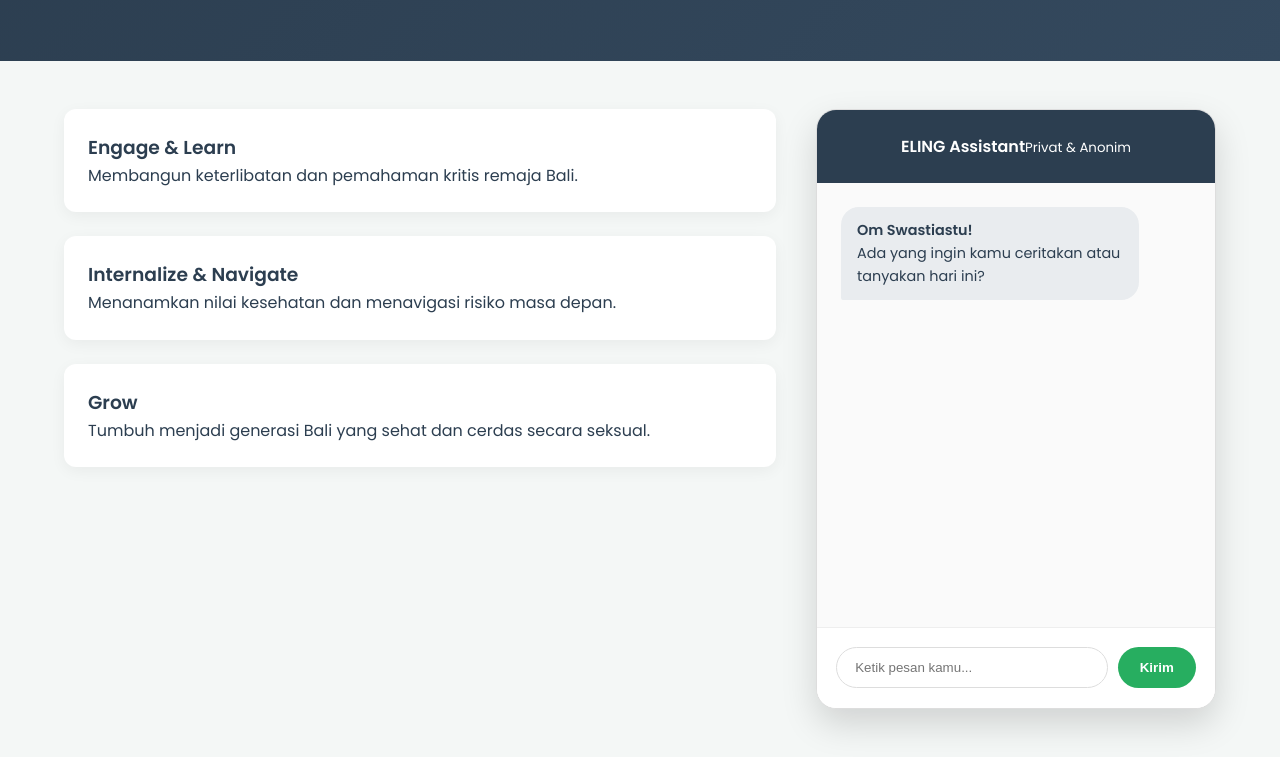
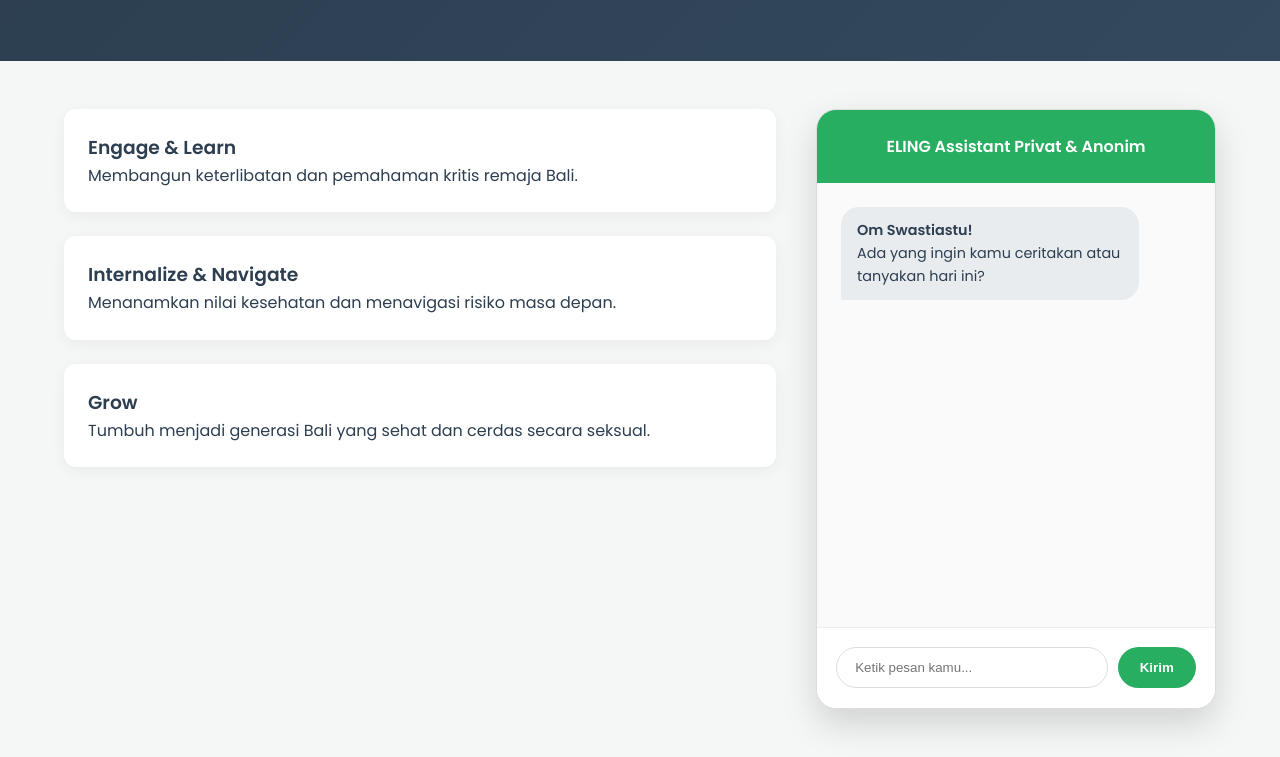
Before and after one commit to yanadiii/ELING, a website: page index.html in a window 1280 px wide. Shown: the part 189-946 px from the top of the page. Drawn offline with Linux system fonts and the light colour scheme.

Commit message:
Final: Fix logic and serverless setup

```diff
--- a/index.html
+++ b/index.html
@@ -73,7 +73,7 @@
         z-index: 10;
       }
       .chat-header {
-        background: var(--primary);
+        background: var(--secondary);
         color: white;
         padding: 1.5rem;
         text-align: center;
@@ -183,7 +183,7 @@
 
       <div class="chat-widget">
         <div class="chat-header">
-          <strong>ELING Assistant</strong><small>Privat & Anonim</small>
+          <strong>ELING Assistant Privat & Anonim</strong>
         </div>
         <div id="chat-content">
           <div class="bubble bot">
```
